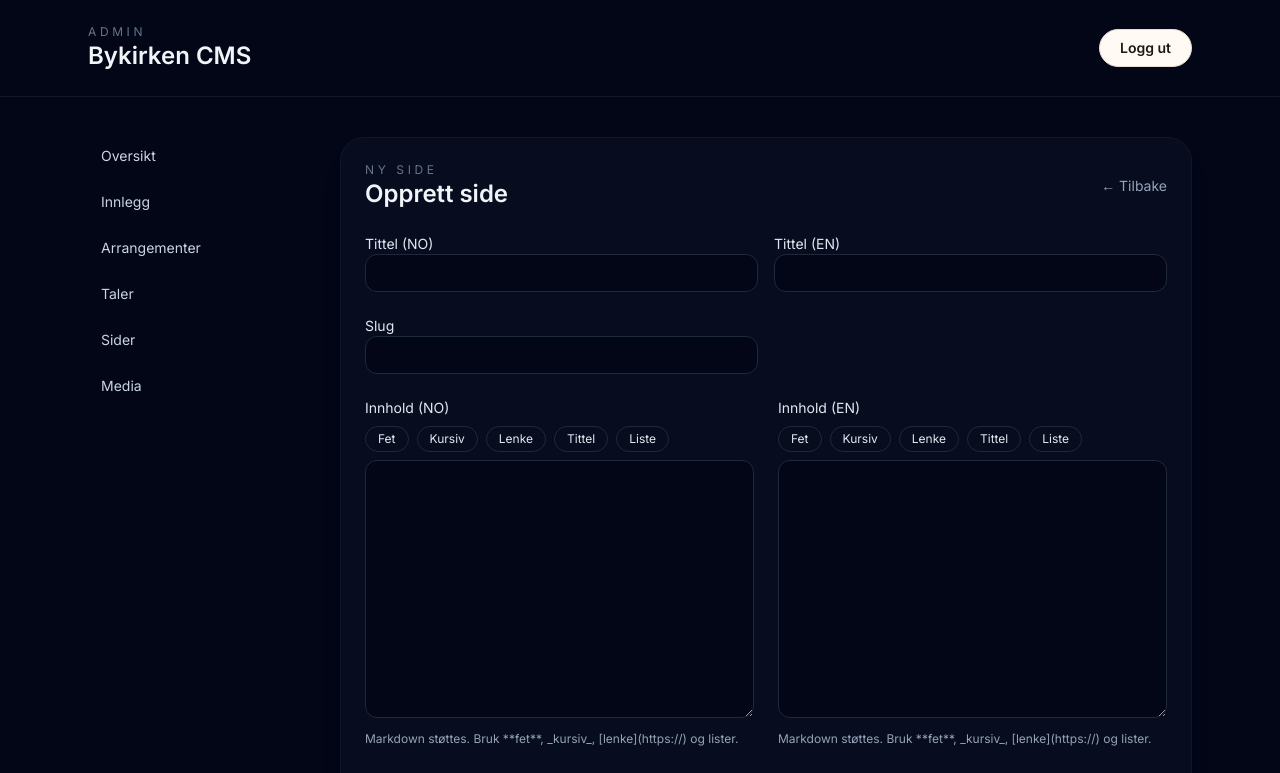
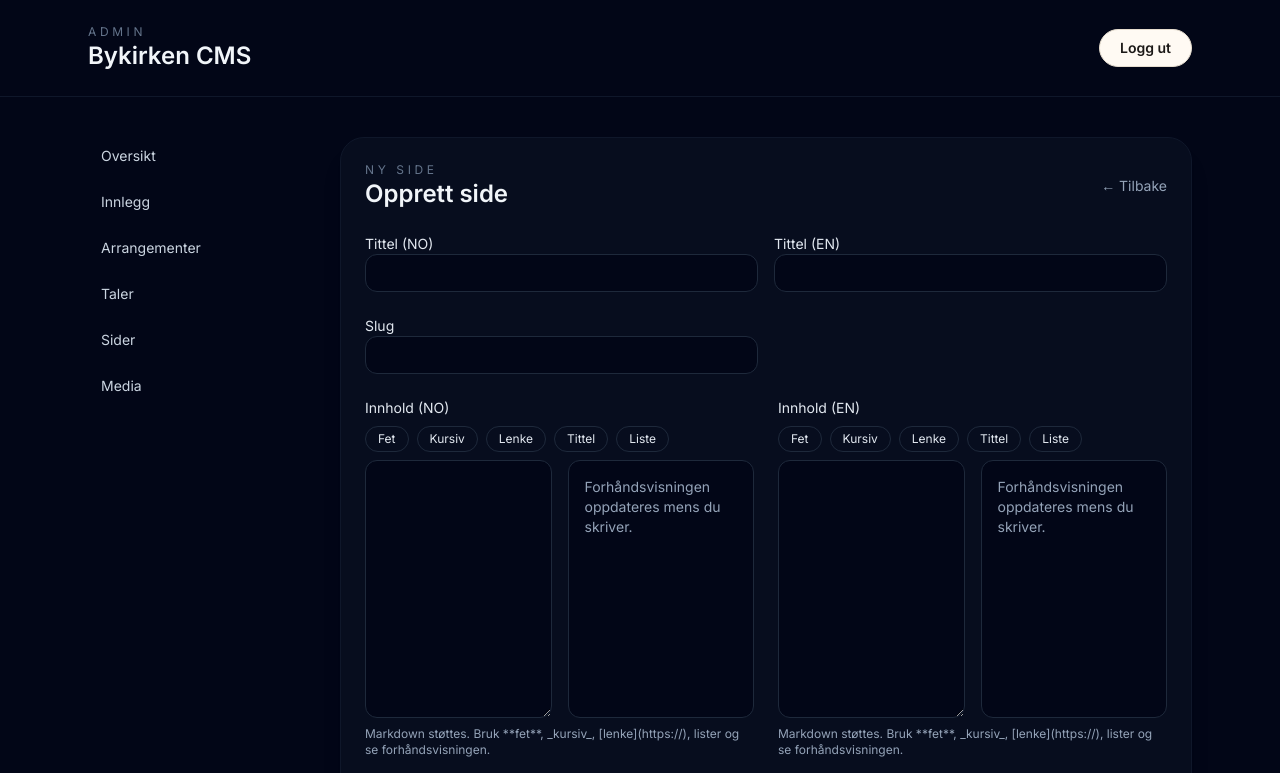
Before and after one commit to basstian-ai/CMS, a Next.js app: page /admin/pages/new in a window 1280 px wide. Shown: the top 773 px of the page. Built offline with nearby package versions, Linux system fonts and the light colour scheme; no server answers.

Commit message:
Add live preview to markdown editor

```diff
--- a/components/admin/markdown-editor.tsx
+++ b/components/admin/markdown-editor.tsx
@@ -1,6 +1,8 @@
 "use client";
 
-import { useId, useRef } from "react";
+import { useId, useRef, useState } from "react";
+
+import { MarkdownRenderer } from "@/components/markdown-renderer";
 
 type MarkdownEditorProps = {
   label: string;
@@ -29,6 +31,7 @@ export function MarkdownEditor({
 }: MarkdownEditorProps) {
   const textareaRef = useRef<HTMLTextAreaElement | null>(null);
   const id = useId();
+  const [value, setValue] = useState(defaultValue);
 
   const applyFormatting = (before: string, after: string) => {
     const textarea = textareaRef.current;
@@ -45,6 +48,7 @@ export function MarkdownEditor({
     )}`;
 
     textarea.value = nextValue;
+    setValue(nextValue);
     textarea.focus();
     const cursor = start + before.length + selection.length + after.length;
     textarea.setSelectionRange(cursor, cursor);
@@ -65,18 +69,30 @@ export function MarkdownEditor({
           </button>
         ))}
       </div>
+      <div className="grid gap-4 lg:grid-cols-2">
         <textarea
           ref={textareaRef}
           id={id}
           name={name}
           required={required}
           rows={rows}
-        defaultValue={defaultValue}
+          value={value}
+          onChange={(event) => setValue(event.target.value)}
           className="w-full rounded-xl border border-slate-800 bg-slate-950 px-4 py-2"
         />
+        <div className="rounded-xl border border-slate-800 bg-slate-950 p-4 text-slate-200">
+          {value.trim().length > 0 ? (
+            <MarkdownRenderer content={value} className="space-y-4" />
+          ) : (
+            <p className="text-sm text-slate-400">
+              Forhåndsvisningen oppdateres mens du skriver.
+            </p>
+          )}
+        </div>
+      </div>
       <p className="text-xs text-slate-400">
         {helperText ??
-          "Markdown støttes. Bruk **fet**, _kursiv_, [lenke](https://) og lister."}
+          "Markdown støttes. Bruk **fet**, _kursiv_, [lenke](https://), lister og se forhåndsvisningen."}
       </p>
     </label>
   );
```
Lines whose indentation alone changed are shown as unchanged.
